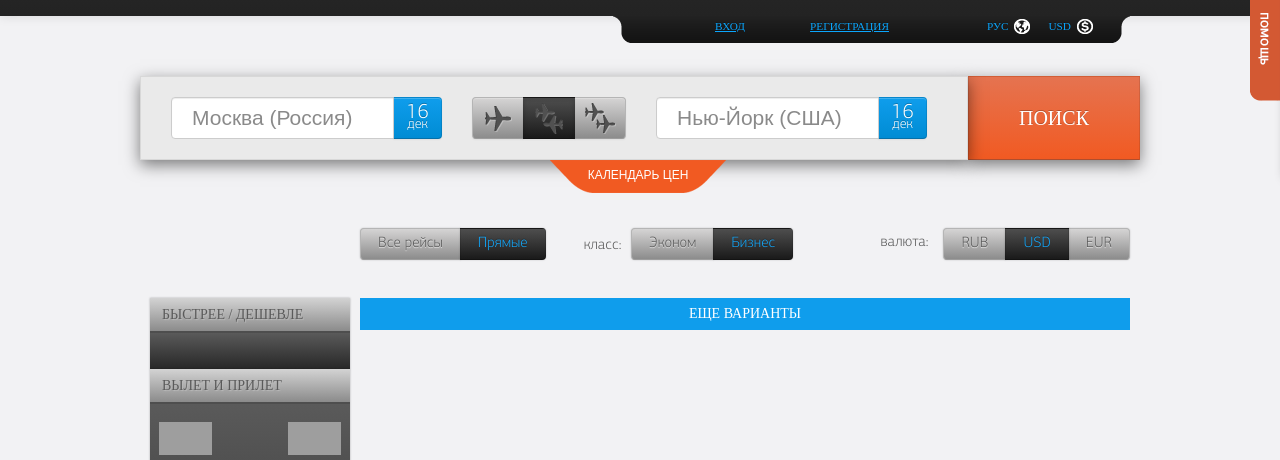
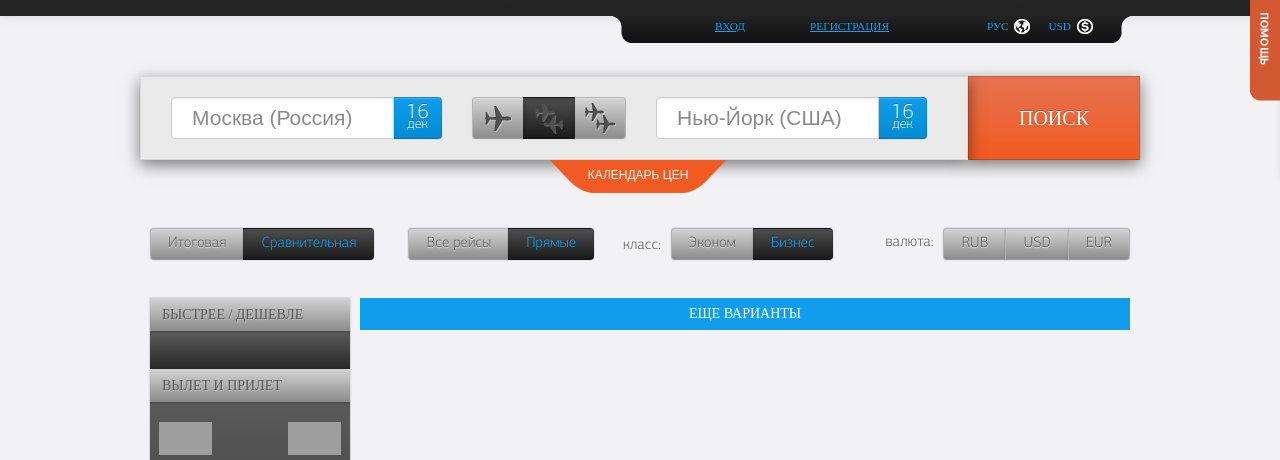
Before and after one commit to serovvitaly/travel2, a PHP site: page / in a window 1280 px wide. Shown: the part 427-887 px from the top of the page. Run offline with PHP 8.4, Linux system fonts and the light colour scheme; some libraries are stand-ins or nearby versions; some web fonts are replaced; grey boxes are pictures that could not be loaded.

Commit message:
сделано управление валютами

```diff
--- a/index.php
+++ b/index.php
@@ -578,10 +578,10 @@
       <div class="span9 offset3 selectors">
         <div class="btn-row">
           <div class="btn-toolbar">
-            <!-- <div class="btn-group" data-toggle="buttons-radio">
-              <button class="btn">Все билеты</button>
-              <button class="btn active">Сдаваемые</button>
-            </div> -->
+            <div class="btn-group" data-toggle="buttons-radio">
+              <button class="btn">Итоговая</button>
+              <button class="btn active">Сравнительная</button>
+            </div>
 
             <div class="btn-group" data-toggle="buttons-radio">
               <button class="btn">Все рейсы</button>
@@ -594,10 +594,12 @@
               <button class="btn active">Бизнес</button>
             </div>
 
-            <div class="btn-group last" data-toggle="buttons-radio">
-              <button class="btn">RUB</button>
-              <button class="btn active">USD</button>
-              <button class="btn">EUR</button>
+            <div id="CurrenciesBlock" style="float: right;">
+              <div class="btn-group last d_option" data-toggle="buttons-radio">
+                <button class="d_direction btn" data-cur="RUB">RUB</button>
+                <button class="d_direction btn" data-cur="USD">USD</button>
+                <button class="d_direction btn" data-cur="EUR">EUR</button>
+              </div>
             </div>
             <label class="last">валюта:</label>
           </div>  <!-- /btn-toolbar -->
@@ -937,5 +939,8 @@
   <script src="/js/jquery.ui.datepicker-ru.js"></script>
   <script src="/js/custom.js"></script>
   -->
+
+  <script src="/js/bootstrap.min.js"></script>
+
 </body>
 </html>
--- a/one/js/results_u0580.js
+++ b/one/js/results_u0580.js
@@ -2174,12 +2174,12 @@ DrawResults.prototype.initCurrencySelection = function(){
 
 	$('.d_direction',this.CurrenciesBlock).each(function(){
 		if( $(this).attr('data-cur') == tw.currency) {
-			$(this).addClass('selected');
+			$(this).addClass('active');
 		}
 	});
-	$('.d_option', this.CurrenciesBlock).delegate('div[class*="d_direction"]:not(.selected):not(.disabled)', 'click', function(){
-		if(self.QuickSandProcess) {return;}
-		$(this).addClass('selected').siblings().removeClass('selected');
+	$('.d_option', this.CurrenciesBlock).delegate('button[class*="d_direction"]:not(.active):not(.disabled)', 'click', function(){
+        if(self.QuickSandProcess) {return;}
+		$(this).addClass('active').siblings().removeClass('active');
 		tw.currency = $(this).attr('data-cur');
 		setCookie({
 			name: "currency",
--- a/ott-fixed.css
+++ b/ott-fixed.css
@@ -241,3 +241,13 @@
 .ResultTableWrapper table td{
     padding: 0;
 }
+
+
+
+.selectors {
+    margin-left: 30px;
+    width: 980px;
+}
+.selectors .btn-group {
+    margin-right: 29px;
+}
--- a/templates.html
+++ b/templates.html
@@ -169,7 +169,7 @@
             </div>
         </div>
         ${l10n.searchResult.filters.incur}
-        <div id="CurrenciesBlock">
+        <div id="CurrenciesBlock-2" style="display:none">
             <div class="d_option btn-group last" data-toggle="buttons-radio">
                 {{if tw.language == 'de' || tw.language == 'en' || tw.language == 'es'}}
                     <div class="d_direction d_first" data-cur="USD">
```
